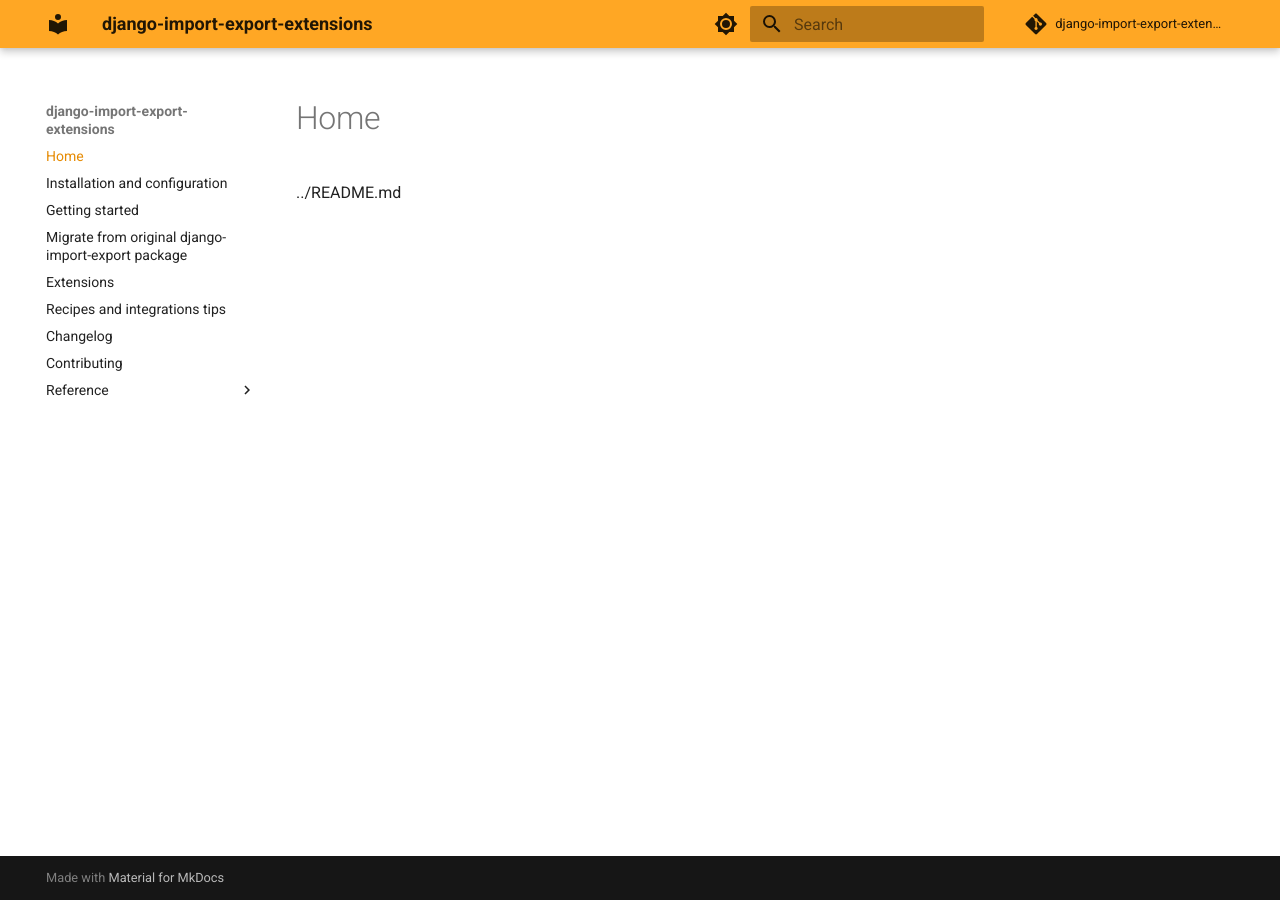
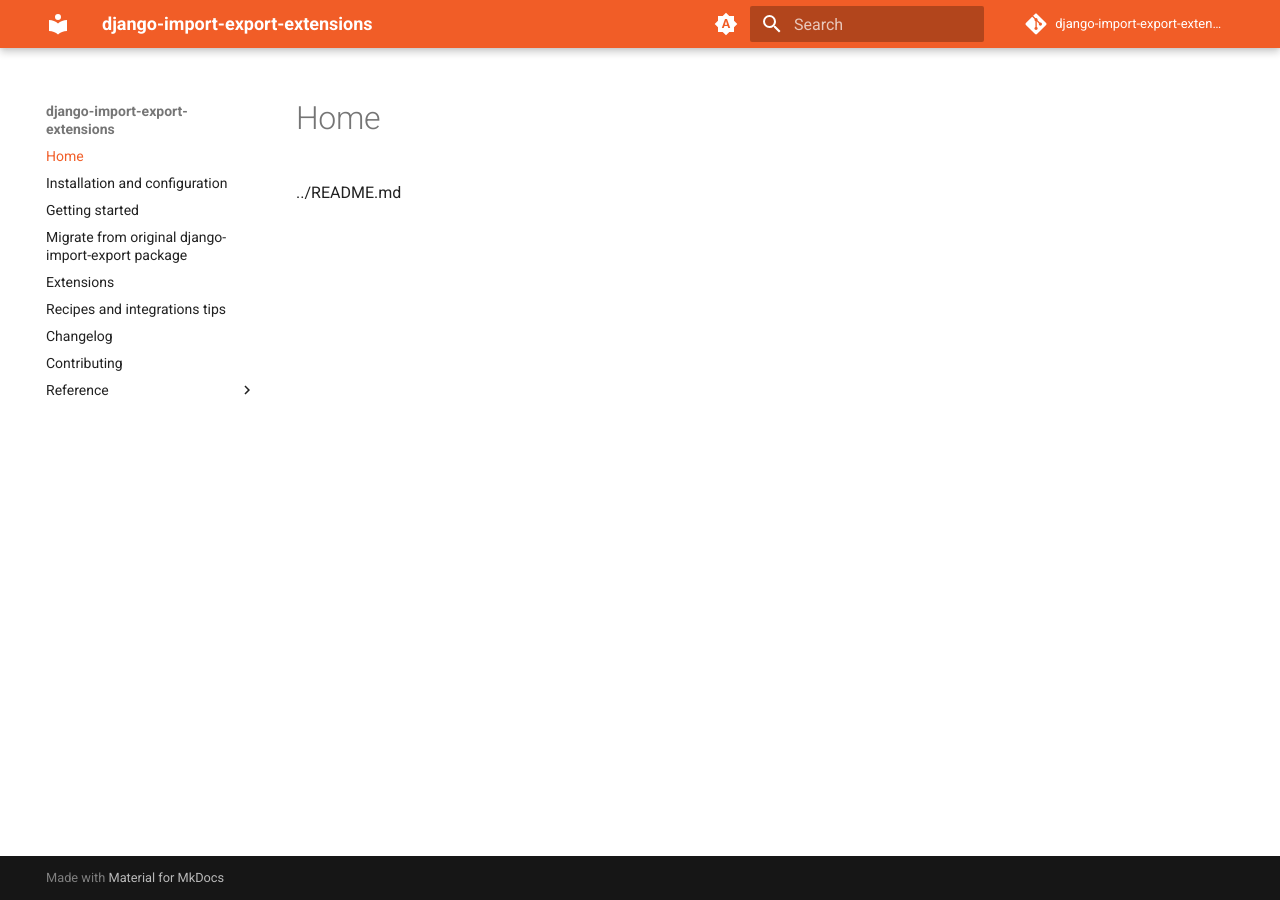
Before and after one commit to saritasa-nest/django-import-export-extensions, an MkDocs documentation site: the page built from docs/index.md, in a window 1280 px wide. Built offline with MkDocs 1.6.1 and Material for MkDocs 9.7.7, drawn with Linux system fonts in a browser that asks for light colours; comment, search, counter and statistics services are not loaded; the version menu is left out.

Commit message:
Improve mkdocs.yml configuration
Also switch to GitHub Pages for documentation hosting

```diff
--- /dev/null
+++ b/docs/_static/custom_color.css
@@ -0,0 +1,5 @@
+:root  > * {
+  --md-primary-fg-color:        #f15d27;
+  --md-primary-fg-color--light: #f15d27;
+  --md-primary-fg-color--dark:  #df5927;
+}
--- a/mkdocs.yml
+++ b/mkdocs.yml
@@ -1,22 +1,32 @@
 site_name: django-import-export-extensions
 site_description: Extend functionality of django-import-export
-site_url: https://django-import-export-extensions.readthedocs.io/
-repo_url: https://github.com/saritasa-nest/django-import-export-extensions
+site_url: https://saritasa-nest.github.io/django-import-export-extensions/
+repo_url: https://github.com/saritasa-nest/django-import-export-extensions/
 repo_name: django-import-export-extensions
 theme:
   name: material
+  favicon: _static/favicon.png
   palette:
-    - scheme: default
-      primary: orange
+    # Palette toggle for automatic mode
+    - media: "(prefers-color-scheme)"
+      primary: custom
+      toggle:
+        icon: material/brightness-auto
+        name: Switch to light mode
+    # Palette toggle for light mode
+    - media: "(prefers-color-scheme: light)"
+      scheme: default
+      primary: custom
       toggle:
         icon: material/brightness-7
         name: Switch to dark mode
     # Palette toggle for dark mode
-    - scheme: slate
-      primary: orange
+    - media: "(prefers-color-scheme: dark)"
+      scheme: slate
+      primary: custom
       toggle:
         icon: material/brightness-4
-        name: Switch to light mode
+        name: Switch to system preference
   features:
     - search.suggest
     - search.highlight
@@ -28,6 +38,8 @@
     - content.code.annotate
     - content.code.copy
     - content.tooltips
+extra_css:
+  - _static/custom_color.css
 plugins:
   - search
   - autorefs
@@ -57,3 +69,6 @@
       - Admin: "reference/admin.md"
       - DRF: "reference/drf.md"
       - Models: "reference/models.md"
+extra:
+  version:
+    provider: mike
--- a/pyproject.toml
+++ b/pyproject.toml
@@ -132,6 +132,9 @@
 # Automatic documentation from sources, for MkDocs
 # https://mkdocstrings.github.io/
 mkdocstrings = {extras = ["python"], version = "^1.0.2"}
+# Manage multiple versions of your MkDocs-powered documentation
+# https://github.com/jimporter/mike
+mike = "^2.1.3"
 
 [tool.poetry.group.local.dependencies]
 # A Python library for parsing and creating TOML
```
Also changed, not shown: .readthedocs.yaml (deleted, +0 -21 lines), docs/_static/favicon.png (added), 3 other files.
